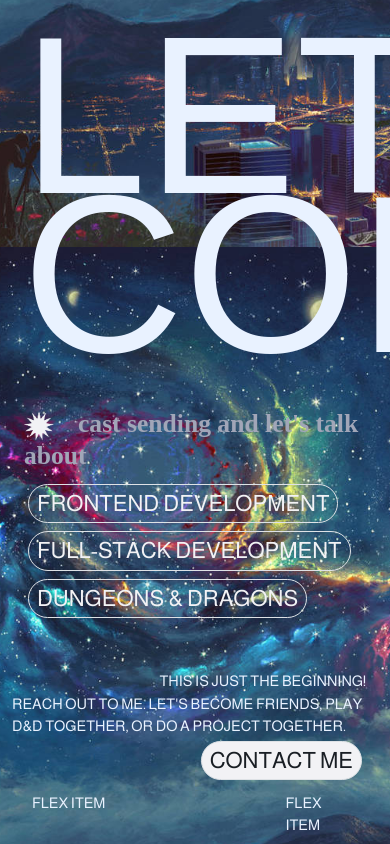
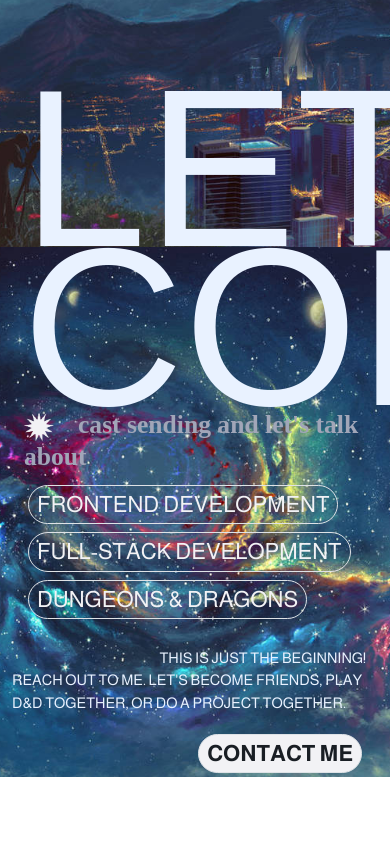
Before and after one commit to petrihcour/vanessa-portfolio, a React (Create React App) app: page / in a window 390 px wide. Shown: the part 4817-5661 px from the top of the page. After the commit the page ends 5594 px from the top, so only its background shows below. Built offline with nearby package versions, Linux system fonts and the light colour scheme; a web font is replaced by a local one.

Commit message:
adjust margins for mobile and desktop

```diff
--- a/src/components/Sending.js
+++ b/src/components/Sending.js
@@ -26,14 +26,14 @@ export const Sending = () => {
   return (
     <div id="sending" className="container-fluid mt-5 pt-5">
       <div className="justify-content-lg-between row">
-        <div className="text-uppercase col-lg-3 align-content-end">
+        <div className="text-uppercase col-lg-3 align-content-end mt-xl-4">
           <h1 className="home-i-am">Let's</h1>
-          <h1 className="home-title-vanessa sending-title-connect mb-0">
+          <h1 className="home-title-vanessa sending-title-connect">
             Connect
           </h1>
         </div>
         <div className="col-xl-9 col-lg-9 align-content-start">
-          <h4 className="accent text-lowercase">
+          <h4 className="accent text-lowercase mt-2 mt-xl-0">
             <img src={star} alt="13 pointed star" className="star-img me-4" />
             Cast sending and let's talk about
           </h4>
@@ -50,17 +50,18 @@ export const Sending = () => {
           </div>
 
           <div className="d-flex col-xl-6 me-0 mx-auto justify-content-end">
-            <div className="mt-5 row body-text text-uppercase">
+            <div className="mt-4 mt-xl-5 row body-text text-uppercase">
               <div className="text-end">This is just the beginning! </div>
               Reach out to me. Let's become friends, play D&D together, or do a
               project together.
-              <div className="d-flex justify-content-end">
+              <div className="d-flex justify-content-end mt-3">
                 <MarqueeButton
                   label="Contact Me"
                   href="mailto:letitbe24@yahoo.com?subject=I want to work with you!"
                   style={{
                     backgroundColor: "#F2F2F5",
                     color: "#191e24",
+                    fontWeight: "600"
                   }}
                   textColor="#191e24"
                   hasMarquee
@@ -69,12 +70,12 @@ export const Sending = () => {
             </div>
           </div>
         </div>
-        <div class="d-flex">
+        {/* <div class="d-flex">
           <div class="p-2 w-75 body-text text-uppercase">Flex item</div>
           <div class="p-2 flex-shrink-1 body-text text-uppercase">
             Flex item
           </div>
-        </div>
+        </div> */}
       </div>
     </div>
   );
```
